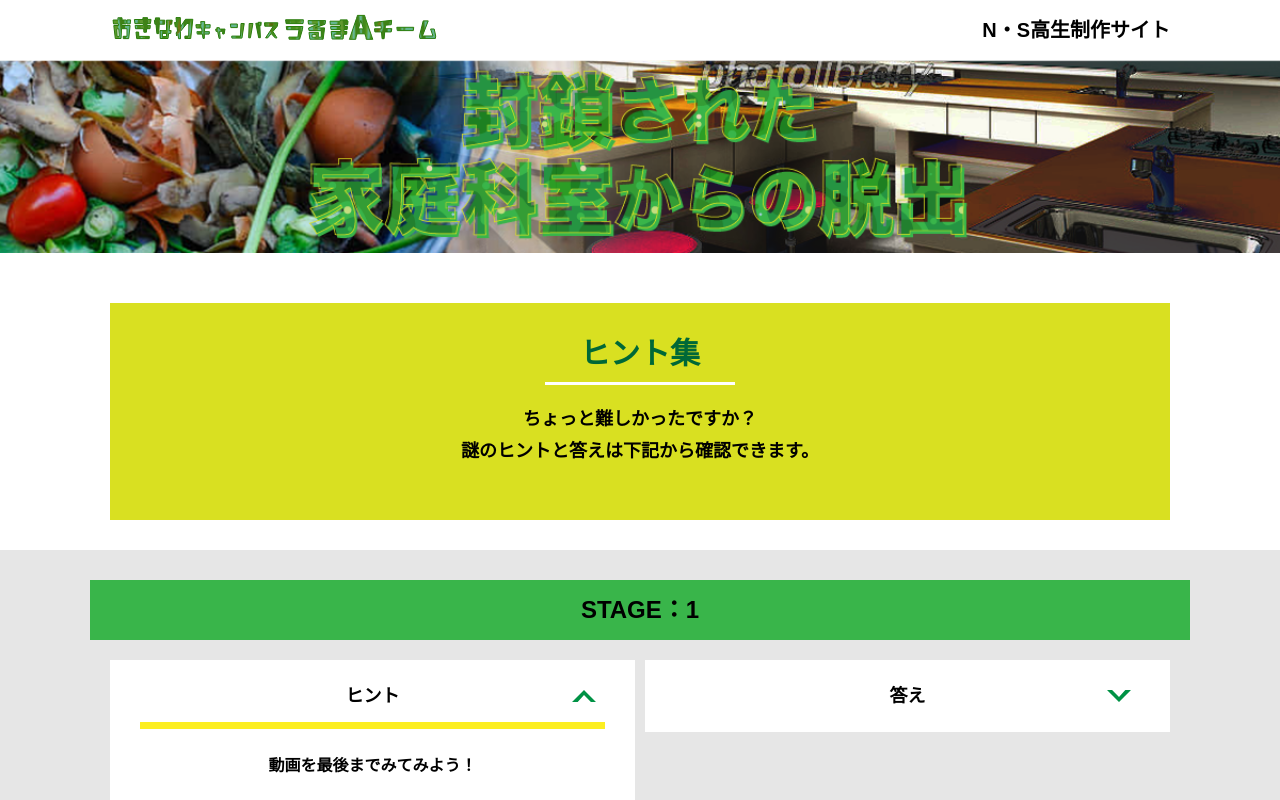
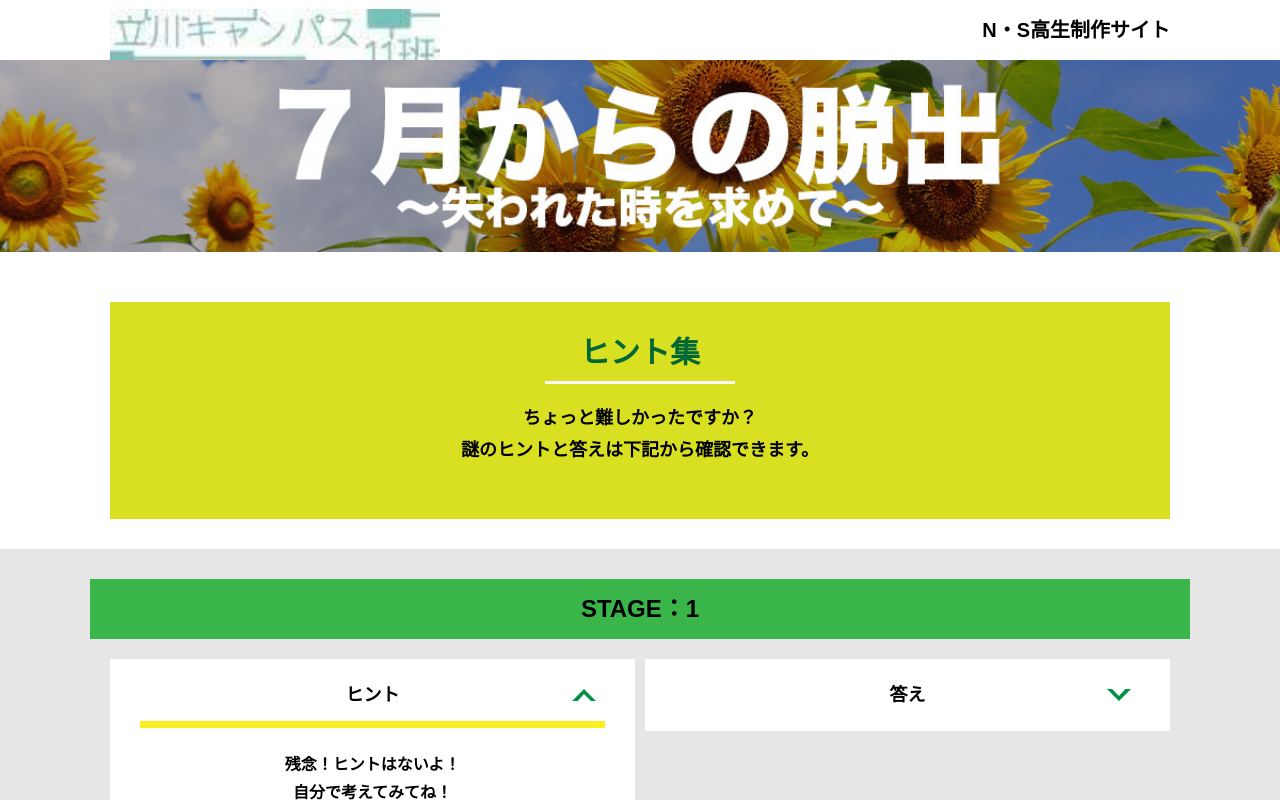
Before and after one commit to hayatotakahashi88/alfa---11, a plain HTML site: page hint1.html in a window 1280 px wide. Both pictures are taken after a click on the element "ヒント". Shown: the top 800 px of the page. Drawn offline with Linux system fonts and the light colour scheme.

Commit message:
Update hint1.html

```diff
--- a/hint1.html
+++ b/hint1.html
@@ -4,7 +4,7 @@
   <meta charset="UTF-8">
   <meta http-equiv="X-UA-Compatible" content="IE=edge">
   <meta name="viewport" content="width=device-width, initial-scale=1.0">
-  <title>ヒント │ 封鎖された家庭科室からの脱出 │ Project N</title>
+  <title>ヒント │ ７月からの脱出〜失われた時を求めて〜 │ Project N</title>
   <link rel="stylesheet" href="assets/css/normalize.css">
   <link rel="stylesheet" href="assets/css/style.css">
 </head>
@@ -17,13 +17,13 @@
   </svg>
   <header class="header">
     <div class="container">
-      <div class="header__logo"><img src="assets/images/logo.svg" alt="チームロゴ"></div>
+      <div class="header__logo"><img src="assets/images/heddaaaaaaa.jpg" alt="チームロゴ"></div>
       <div class="header__name">N・S高生制作サイト</div>
     </div>
   </header>
   <main class="main hint-page">
     <!-- タイトルエリア　ここから -->
-    <h1 class="main-title"><img src="assets/images/main-image.png" alt="封鎖された家庭科室からの脱出"></h1>
+    <h1 class="main-title"><img src="assets/images/名称未設定-1.jpg" alt="７月からの脱出〜失われた時を求めて〜"></h1>
     <!-- タイトルエリア　ここまで -->
     <section class="section">
       <div class="container">
@@ -42,13 +42,14 @@
           <div class="column">
             <div class="card">
               <h3 class="card__title">ヒント<svg class="card__arrow"><use xlink:href="#arrow"></use></svg></h3>
-              <p class="card__content">動画を最後までみてみよう！</p>
+              <p class="card__content">残念！ヒントはないよ！<br>
+              自分で考えてみてね！</p>
             </div>
           </div>
           <div class="column">
             <div class="card">
               <h3 class="card__title">答え<svg class="card__arrow"><use xlink:href="#arrow"></use></svg></h3>
-              <p class="card__content">あああ</p>
+              <p class="card__content">@summer0732</p>
             </div>
           </div>
         </div>
```
